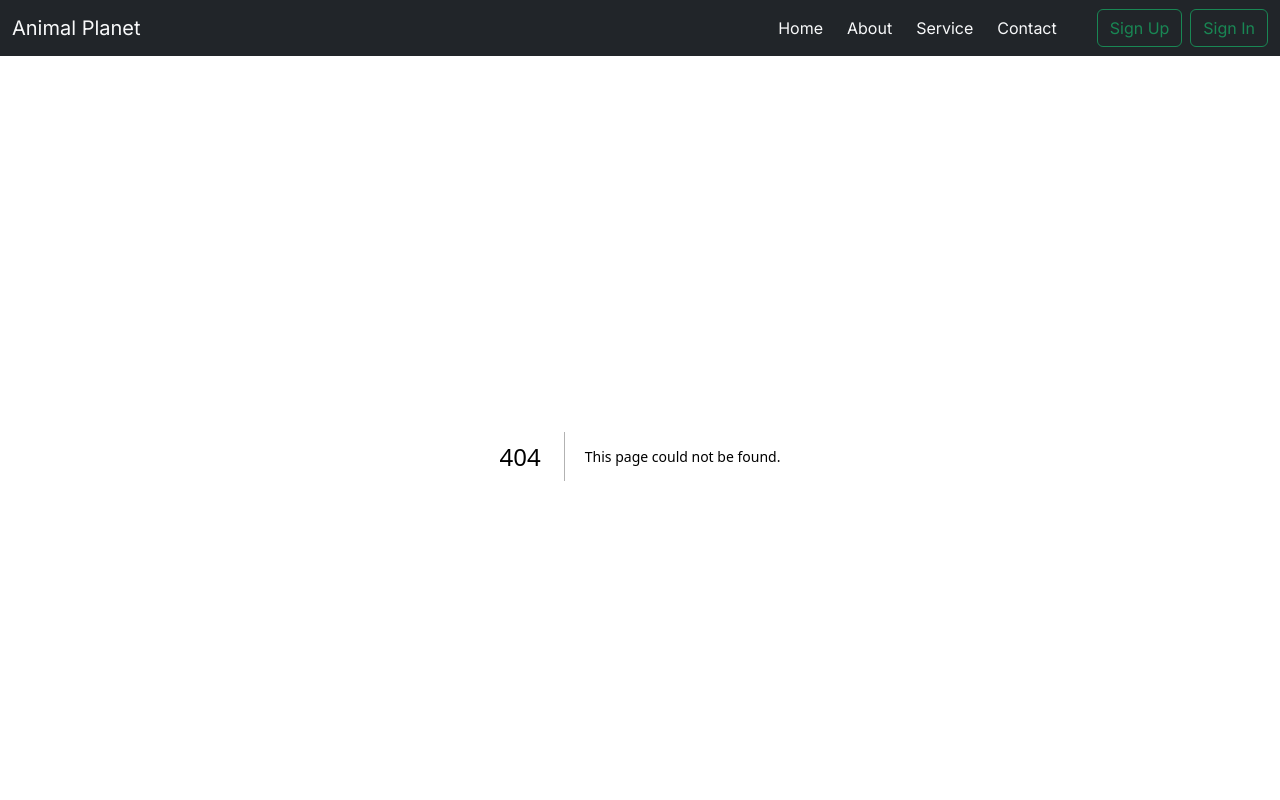
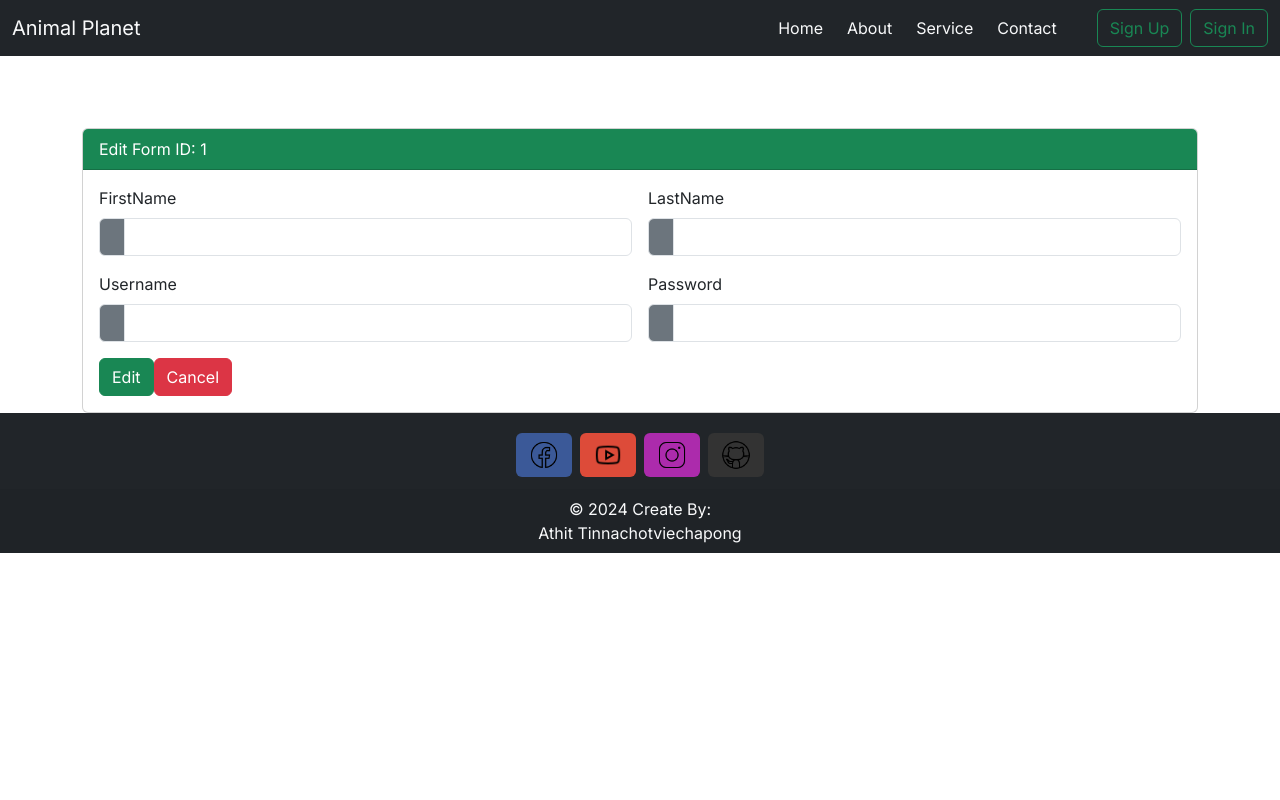
Before and after one commit to fuzzfizz/FinalWebsite, a Next.js app: page /users/edit/1 in a window 1280 px wide. Before the commit this address had no page. Shown: the top 800 px of the page. Built offline with nearby package versions, Linux system fonts and the light colour scheme; no server answers.

Commit message:
users/edit/[id]

```diff
--- /dev/null
+++ b/src/app/users/edit/[id]/page.js
@@ -0,0 +1,109 @@
+"use client";
+import Link from 'next/link';
+import React, { useEffect, useState } from 'react';
+
+export default function Page({ params }) {
+  const { id } = params;
+  const [items, setItems] = useState([]);
+
+  const [firstname, setFirstName] = useState('');
+  const [lastname, setLastName] = useState('');
+  const [username, setUserName] = useState('');
+  const [password, setPassWord] = useState('');
+
+  const handleEdit = async (e) => {
+    e.preventDefault();
+
+    try {
+      const res = await fetch(`https://backend-ten-murex-12.vercel.app/api/users`, {
+        method: 'PUT',
+        headers: {
+          'Accept': 'application/json',
+        },
+        body: JSON.stringify({ firstname, lastname, username, password, id }),
+      });
+
+      if (!res.ok) {
+        throw new Error('Network response was not ok');
+      }
+
+      const result = await res.json();
+      console.log(result);
+    } catch (error) {
+      console.error('There was a problem with the fetch operation:', error);
+    }
+  };
+
+
+
+  useEffect(() => {
+    async function getUsers() {
+      try {
+        const res = await fetch(`http://localhost:3000/api/users/${id}`);
+        if (!res.ok) {
+          console.error('Failed to fetch data');
+          return;
+        }
+        const data = await res.json();
+        setItems(data);
+        setFirstName(data[0].firstname);
+        setLastName(data[0].lastname);
+        setUserName(data[0].username);
+        setPassWord(data[0].password);
+      } catch (error) {
+        console.error('Error fetching data:', error);
+      }
+    }
+    getUsers();
+  }, [id]);
+
+  return (
+    <>
+      <br /><br /><br />
+      <div className="container">
+        <div class="card">
+          <div class="card-header bg-success text-white">
+            Edit Form ID: {id}
+          </div>
+          <div class="card-body">
+            <form className="row g-3" onSubmit={handleEdit}>
+              <div className="col-md-6">
+                <label for="basic-url" className="form-label">FirstName</label>
+                <div className="input-group">
+                  <span className="input-group-text bg-secondary" id="basic-addon3"><i className="bi bi-person-vcard"></i></span>
+                  <input type="text" className="form-control" value={firstname} onChange={(e) => setFirstName(e.target.value)} required />
+                </div>
+              </div>
+              <div className="col-md-6">
+                <label for="basic-url" className="form-label">LastName</label>
+                <div className="input-group">
+                  <span className="input-group-text bg-secondary" id="basic-addon3"><i className="bi bi-person-vcard-fill"></i></span>
+                  <input type="text" className="form-control" value={lastname} onChange={(e) => setLastName(e.target.value)} required />
+                </div>
+              </div>
+              <div className="col-md-6">
+                <label for="basic-url" className="form-label">Username</label>
+                <div className="input-group">
+                  <span className="input-group-text bg-secondary" id="basic-addon3"><i className="bi bi-person-vcard"></i></span>
+                  <input type="text" className="form-control" value={username} onChange={(e) => setUserName(e.target.value)} required />
+                </div>
+              </div>
+              <div className="col-md-6">
+                <label for="basic-url" className="form-label">Password</label>
+                <div className="input-group">
+                  <span className="input-group-text bg-secondary" id="basic-addon3"><i className="bi bi-person-vcard-fill"></i></span>
+                  <input type="password" className="form-control" value={password} onChange={(e) => setPassWord(e.target.value)} required />
+                </div>
+              </div>
+              <div className="col-12">
+                <button type="submit" className="btn btn-success"><i class="bi bi-box-arrow-right"></i> Edit</button>
+                <Link href="/users" className="btn btn-danger">Cancel</Link>
+              </div>
+            </form>
+          </div>
+        </div>
+
+      </div>
+    </>
+  );
+}
```
Also changed, not shown: src/app/users/page.js (+34 -5 lines).
